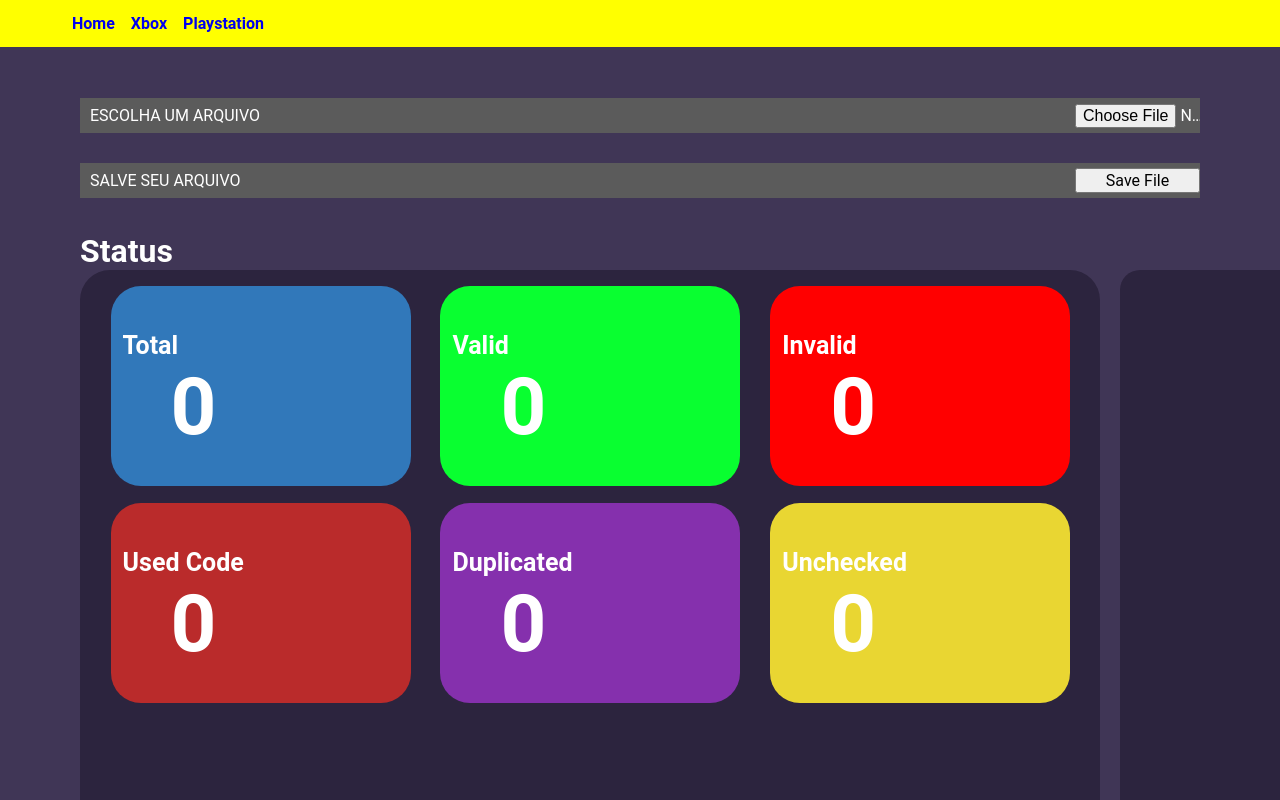
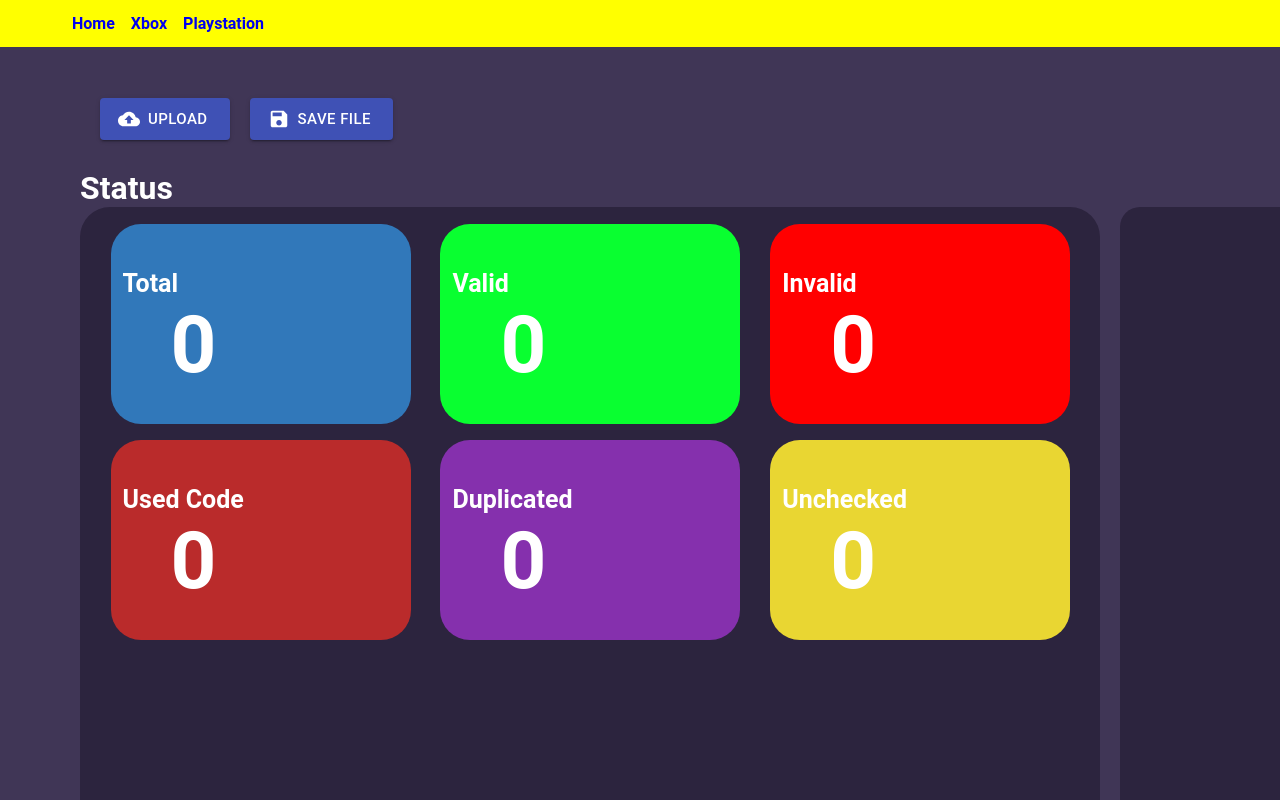
Before and after one commit to WellingtonDevBR/nextjs-xbox-code-checker, a Next.js app: page / in a window 1280 px wide. Shown: the top 800 px of the page. Built offline with nearby package versions, Linux system fonts and the light colour scheme.

Commit message:
material ui button

```diff
--- a/src/components/FileLocate/index.tsx
+++ b/src/components/FileLocate/index.tsx
@@ -3,9 +3,11 @@ import styles from './styles.module.scss'
 import readXlsxFile from 'read-excel-file'
 import { StatusBox } from '../StatusBox';
 import { getXboxValidator } from '../../services/xboxApi';
-import { Button } from 'react-bootstrap';
+import Button from '@material-ui/core/Button';
 import * as FileSaver from 'file-saver';
 import * as XLSX from 'xlsx';
+import CloudUploadIcon from '@material-ui/icons/CloudUpload';
+import SaveIcon from '@material-ui/icons/Save';
 
 interface XboxKey {
     id: number,
@@ -13,9 +15,10 @@ interface XboxKey {
     description: string,
 }
 
+
 export default function FileLocate() {
 
-    const [inputFile, setInputFile] = useState('ESCOLHA UM ARQUIVO');
+    const [inputFile, setInputFile] = useState();
 
     const [tokens, setTokens] = useState<XboxKey[]>([]);
     const [tokenAmount, setTokenAmount] = useState(0);
@@ -27,6 +30,8 @@ export default function FileLocate() {
     let counter = 0;
 
     async function handleInputChange(input: readXlsxFile) {
+
+        console.log(input)
 
         setInputFile(input.target.files[0].name)
 
@@ -70,12 +75,24 @@ export default function FileLocate() {
             <div className={styles.ContainerFile}>
                 <div className={styles.ContainerContent}>
                     <div className={styles.DivContent}>
-                        <label>{inputFile}</label>
-                        <input id="input" onChange={handleInputChange} type="file" />
-                    </div>
-                    <div className={styles.DivContent}>
-                        <label>SALVE SEU ARQUIVO</label>
-                        <Button variant="warning" onClick={(e) => exportToCSV(tokens, inputFile + '_checkFile')}>Save File</Button>
+                        <input
+                            accept="*"
+                            className={styles.input}
+                            id="contained-button-file"
+                            multiple
+                            type="file"
+                            onChange={handleInputChange}
+                        />
+                        <label htmlFor="contained-button-file">
+                            <Button startIcon={<CloudUploadIcon />} variant="contained" color="primary" component="span" size="large">
+                                Upload
+                            </Button>
+                        </label>
+                        <label htmlFor="contained-button-file">
+                            <Button startIcon={<SaveIcon />} variant="contained" color="primary" component="span" size="large" onClick={(e) => exportToCSV(tokens, inputFile + '_checkFile')}>
+                                Save File
+                        </Button>
+                        </label>
                     </div>
                     <StatusBox tokens={tokens} tokenAmount={tokenAmount} keys={keys} validKeys={validKeys} redeemedKeys={redeemedKeys} invalidKeys={invalidKeys} />
                 </div>
--- a/src/components/FileLocate/styles.module.scss
+++ b/src/components/FileLocate/styles.module.scss
@@ -4,7 +4,7 @@
 }
 
 .ContainerContent {
-    max-width: 1800px;
+    max-width: 1120px;
     height: 8rem;
     margin: 0;
     margin-top: 50px;
@@ -13,24 +13,25 @@
 }
 
 .DivContent {
-    height: 35px;
-    max-width: 1920px;
-    background-color: #5b5b5b;
     margin-top: 30px;
     display: flex;
     align-items: center;
-    justify-content: space-between;
+    border-radius: 20px;
 
-    label {
+    label, button {
         background: var(gray-300);
-        margin-left: 10px;
         display: flex;
         align-items: center;
+        margin-left: 20px;
     }
 
-    input {
-        overflow: hidden;
-        width: 125px;
+    // input {
+    //     overflow: hidden;
+    //     width: 140px;
+    // }
+
+    input[type="file"] {
+        display: none;
     }
 
     button {
@@ -38,3 +39,10 @@
         height: 25px;
     }
 }
+
+.fileupload {
+    border: 1px solid #ccc;
+    display: inline-block;
+    padding: 6px 12px;
+    cursor: pointer;
+}
--- a/src/components/Header/styles.module.scss
+++ b/src/components/Header/styles.module.scss
@@ -14,9 +14,7 @@
     ul {
         margin-left: 2rem;
         height: 3rem;
-
         li {
-
             display: inline-block;
             position: relative;
             padding: 0 0.5rem;
@@ -24,13 +22,8 @@
             font-weight: bold;
 
             link {
-                color: black;
-
+                color: red;
             }
         }
     }
-
-
-
-
 }
```
